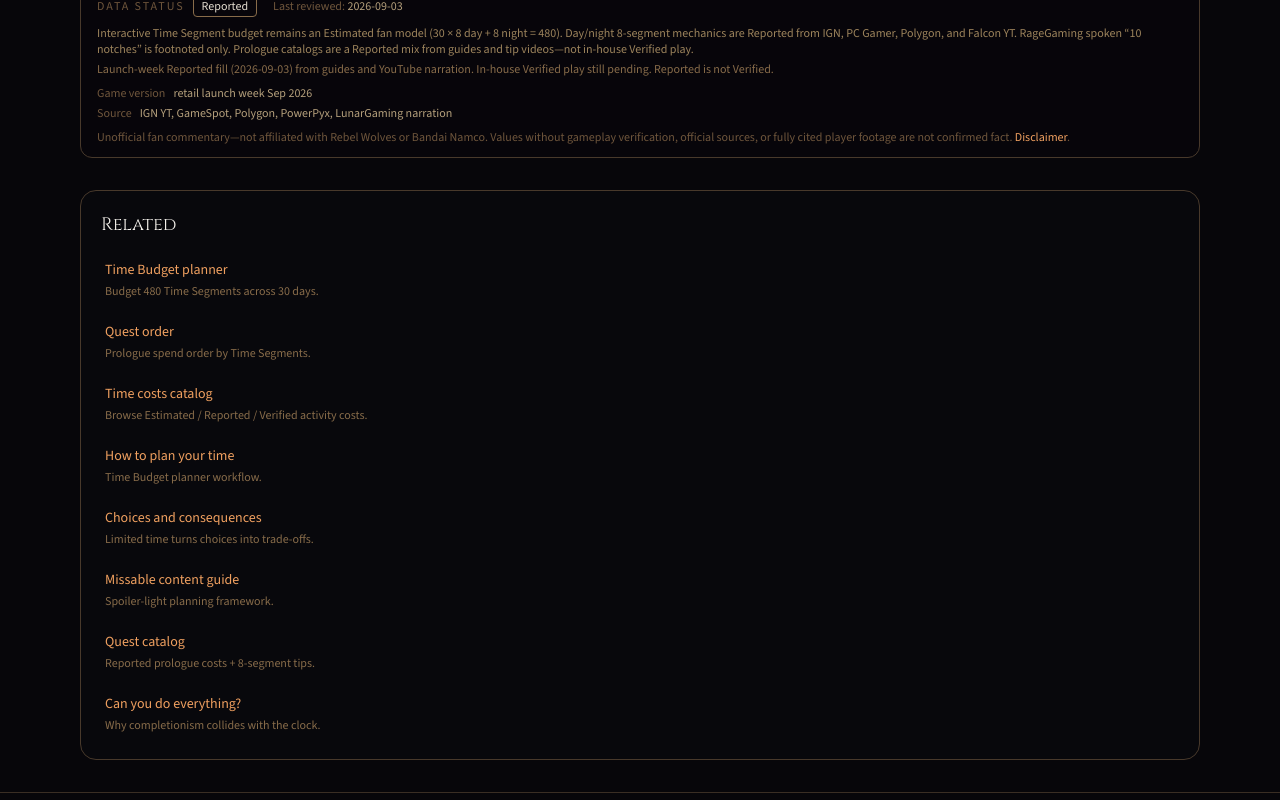
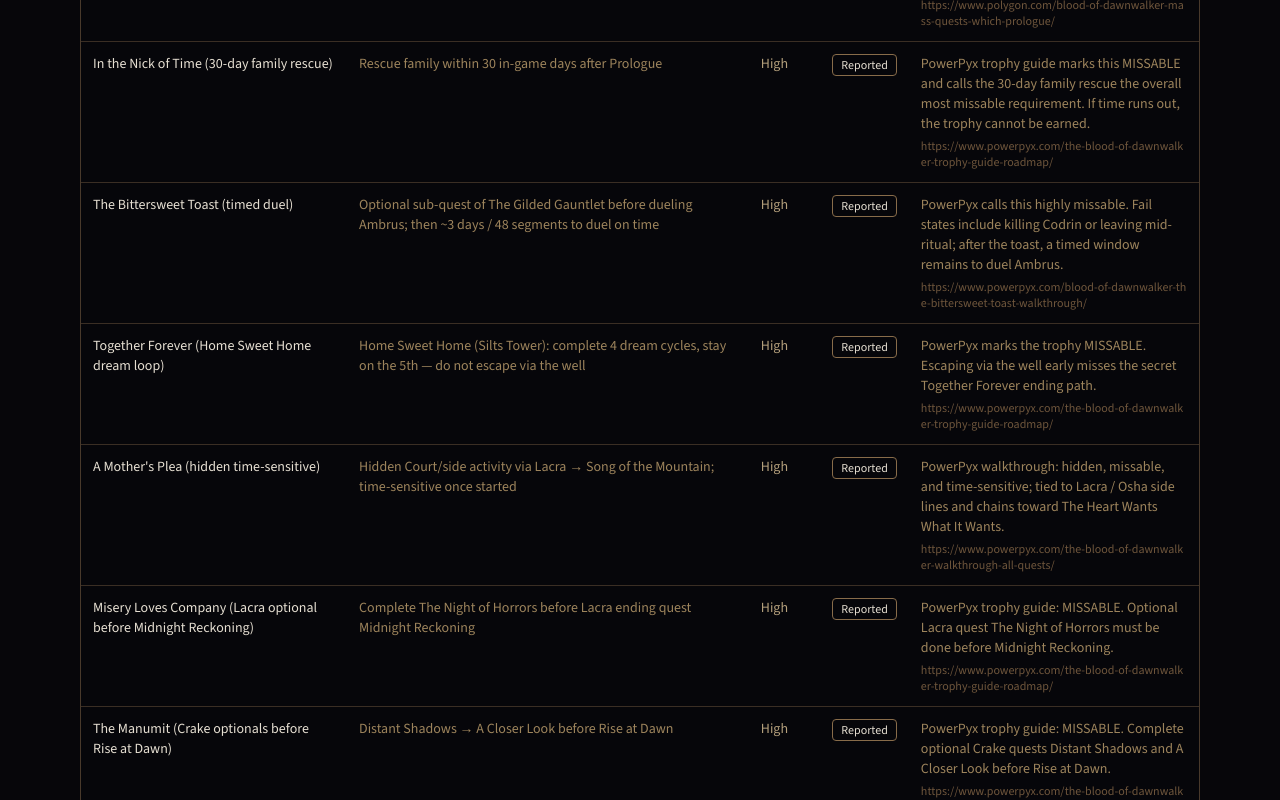
Before and after one commit to tumingguang-svg/dawnwalkerplanner, a Next.js app: page /missables in a window 1280 px wide. Shown: the part 1800-2600 px from the top of the page. Built offline with nearby package versions, Linux system fonts and the light colour scheme; no server answers.

Commit message:
Add PowerPyx-reported campaign missables (evidence-only)

```diff
--- a/src/data/apConfig.ts
+++ b/src/data/apConfig.ts
@@ -80,6 +80,12 @@
     "https://www.powerpyx.com/blood-of-dawnwalker-withering-away-walkthrough/",
   powerpyxCovenant:
     "https://www.powerpyx.com/blood-of-dawnwalker-sacred-covenant-walkthrough/",
+  powerpyxTrophy:
+    "https://www.powerpyx.com/the-blood-of-dawnwalker-trophy-guide-roadmap/",
+  powerpyxBittersweet:
+    "https://www.powerpyx.com/blood-of-dawnwalker-the-bittersweet-toast-walkthrough/",
+  powerpyxWalkthrough:
+    "https://www.powerpyx.com/the-blood-of-dawnwalker-walkthrough-all-quests/",
 } as const;
 
 /** Sitewide page-level data banner defaults. Planner units stay Estimated. */
--- a/src/data/missables.ts
+++ b/src/data/missables.ts
@@ -81,4 +81,77 @@
       "Starting a multi-step quest with 1 segment left can fail with no rewards if the next objective still needs time (Polygon).",
     sourceNote: SOURCE_URLS.polygonMassQuests,
   },
+  {
+    id: "missable-30-day-family-rescue",
+    name: "In the Nick of Time (30-day family rescue)",
+    window: "Rescue family within 30 in-game days after Prologue",
+    risk: "high",
+    ...REPORTED_LAUNCH,
+    notes:
+      "PowerPyx trophy guide marks this MISSABLE and calls the 30-day family rescue the overall most missable requirement. If time runs out, the trophy cannot be earned.",
+    sourceNote: SOURCE_URLS.powerpyxTrophy,
+  },
+  {
+    id: "missable-bittersweet-toast",
+    name: "The Bittersweet Toast (timed duel)",
+    window:
+      "Optional sub-quest of The Gilded Gauntlet before dueling Ambrus; then ~3 days / 48 segments to duel on time",
+    risk: "high",
+    ...REPORTED_LAUNCH,
+    notes:
+      "PowerPyx calls this highly missable. Fail states include killing Codrin or leaving mid-ritual; after the toast, a timed window remains to duel Ambrus.",
+    sourceNote: SOURCE_URLS.powerpyxBittersweet,
+  },
+  {
+    id: "missable-together-forever",
+    name: "Together Forever (Home Sweet Home dream loop)",
+    window:
+      "Home Sweet Home (Silts Tower): complete 4 dream cycles, stay on the 5th — do not escape via the well",
+    risk: "high",
+    ...REPORTED_LAUNCH,
+    notes:
+      "PowerPyx marks the trophy MISSABLE. Escaping via the well early misses the secret Together Forever ending path.",
+    sourceNote: SOURCE_URLS.powerpyxTrophy,
+  },
+  {
+    id: "missable-mothers-plea",
+    name: "A Mother's Plea (hidden time-sensitive)",
+    window:
+      "Hidden Court/side activity via Lacra → Song of the Mountain; time-sensitive once started",
+    risk: "high",
+    ...REPORTED_LAUNCH,
+    notes:
+      "PowerPyx walkthrough: hidden, missable, and time-sensitive; tied to Lacra / Osha side lines and chains toward The Heart Wants What It Wants.",
+    sourceNote: SOURCE_URLS.powerpyxWalkthrough,
+  },
+  {
+    id: "missable-misery-loves-company",
+    name: "Misery Loves Company (Lacra optional before Midnight Reckoning)",
+    window: "Complete The Night of Horrors before Lacra ending quest Midnight Reckoning",
+    risk: "high",
+    ...REPORTED_LAUNCH,
+    notes:
+      "PowerPyx trophy guide: MISSABLE. Optional Lacra quest The Night of Horrors must be done before Midnight Reckoning.",
+    sourceNote: SOURCE_URLS.powerpyxTrophy,
+  },
+  {
+    id: "missable-the-manumit",
+    name: "The Manumit (Crake optionals before Rise at Dawn)",
+    window: "Distant Shadows → A Closer Look before Rise at Dawn",
+    risk: "high",
+    ...REPORTED_LAUNCH,
+    notes:
+      "PowerPyx trophy guide: MISSABLE. Complete optional Crake quests Distant Shadows and A Closer Look before Rise at Dawn.",
+    sourceNote: SOURCE_URLS.powerpyxTrophy,
+  },
+  {
+    id: "missable-uphill-battle",
+    name: "Uphill Battle (full ending on Duelist)",
+    window: "Start and finish at least one full ending on Duelist from the start of the playthrough",
+    risk: "high",
+    ...REPORTED_LAUNCH,
+    notes:
+      "PowerPyx trophy guide: MISSABLE. Requires a full ending that saves Laslea on Duelist; early endings may not count.",
+    sourceNote: SOURCE_URLS.powerpyxTrophy,
+  },
 ];
```
